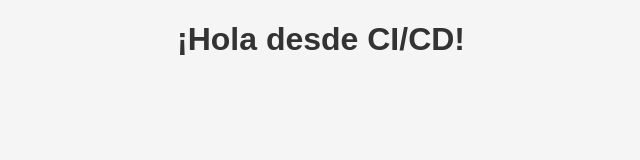
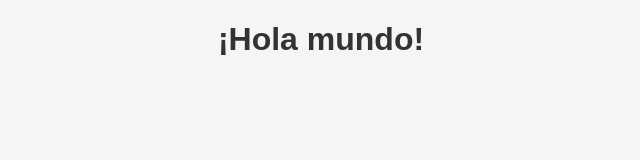
Before and after one commit to CesarArathAP/CI-CD, a website: page index.html in a window 1280 px wide. Shown: the whole page, without its empty margins (319-959 px from the left). Drawn offline with Linux system fonts and the light colour scheme.

Commit message:
segundo commit

```diff
--- a/index.html
+++ b/index.html
@@ -3,11 +3,11 @@
 <head>
   <meta charset="UTF-8" />
   <meta name="viewport" content="width=device-width, initial-scale=1.0" />
-  <title>Mi App CI/CD</title>
+  <title>Mi App</title>
   <link rel="stylesheet" href="style.css" />
 </head>
 <body>
-  <h1>¡Hola desde CI/CD!</h1>
+  <h1>¡Hola mundo!</h1>
   <script src="script.js"></script>
 </body>
 </html>
```
